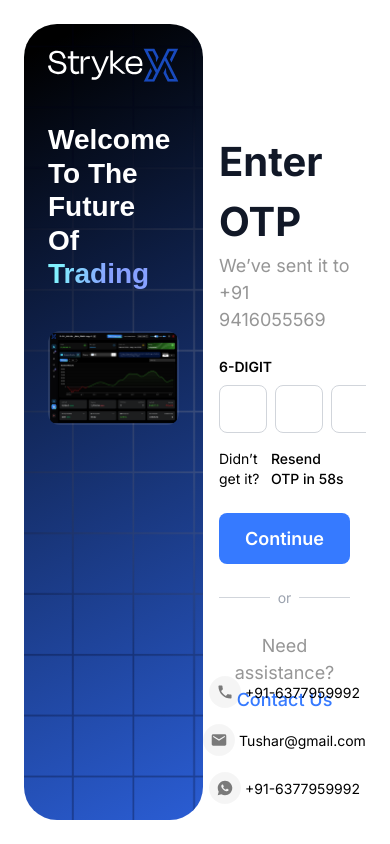
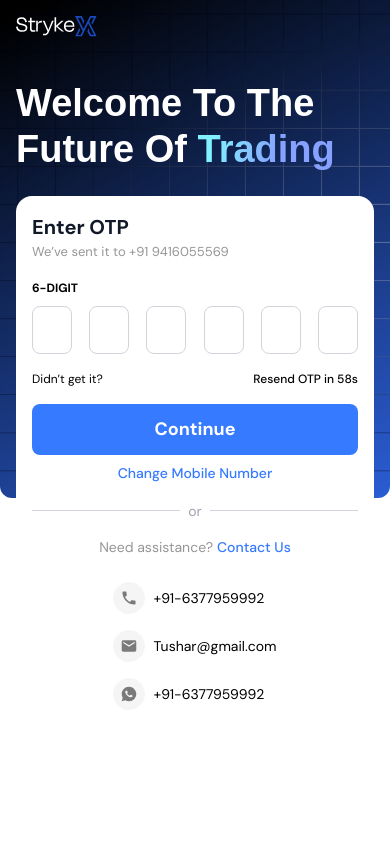
Before and after one commit to vikrantkkkk/stryke-x, a React (Vite) app: page /signin in a window 390 px wide. Both pictures are taken after a click on the button "Get Started". Built offline with nearby package versions, Linux system fonts and the light colour scheme; a web font is replaced by a local one.

Commit message:
mobile responsive signup page completed

```diff
--- a/src/pages/Signin.jsx
+++ b/src/pages/Signin.jsx
@@ -31,7 +31,9 @@
   };
 
   return (
-    <div className="flex w-full min-h-screen max-h-screen overflow-hidden p-6 font-inter">
+    <>
+      {/* desktop */}
+      <div className="md:flex hidden w-full min-h-screen max-h-screen overflow-hidden p-6 font-inter">
         {/* Left Section */}
         <div
           className="flex flex-col justify-start items-start gap-[40px] flex-1 rounded-[33px] max-h-full w-full p-6 relative overflow-hidden"
@@ -199,6 +201,153 @@
           </div>
         </div>
       </div>
+      {/* mobile */}
+      <div className="flex justify-center items-center w-full h-full">
+        <div className="md:hidden flex justify-center items-center  relative w-full h-full">
+          <div
+            className="relative rounded-bl-xl rounded-br-xl"
+            style={{
+              background:
+                "linear-gradient(333.37deg, #3370FF -19.48%, #000000 96.37%)",
+            }}
+          >
+            <img src={vector} alt="vector" className="object-cover" />
+          </div>
+
+          {/* Content overlay */}
+          <div className="absolute top-0 left-0 w-full h-full flex flex-col justify-start items-start gap-6 p-4">
+            <img src={mainlogo} alt="mainlogo" className="h-[21px]" />
+            <p className="font-semibold text-[38px] leading-[120%] text-left font-degular text-white mt-5">
+              Welcome To The Future Of{" "}
+              <span className="inline-block bg-[linear-gradient(280.72deg,_#87A1FF_40.8%,_#81F0FF_87.18%)] bg-clip-text text-transparent">
+                Trading
+              </span>
+            </p>
+
+            <div className="bg-white p-4 w-full rounded-t-[16px] z-50">
+              {step === "mobile" ? (
+                <div className="flex flex-col justify-start items-start gap-2">
+                  <h2 className="text-[20px] font-bold text-[#111827]">
+                    Login / Sign Up
+                  </h2>
+                  <p className="text-[13px] text-[#969696] mb-4">
+                    Please enter your mobile number to continue.
+                  </p>
+
+                  <TextField
+                    id="mobile"
+                    label="Mobile Number"
+                    variant="outlined"
+                    fullWidth
+                    placeholder="+91"
+                    type="tel"
+                    InputLabelProps={{ style: { color: "#4B5563" } }}
+                    InputProps={{ style: { borderRadius: "8px" } }}
+                    sx={{
+                      marginBottom: "16px",
+                      "& .MuiOutlinedInput-root": {
+                        "& fieldset": { borderColor: "#D1D5DB" },
+                        "&:hover fieldset": { borderColor: "#3370FF" },
+                        "&.Mui-focused fieldset": { borderColor: "#3370FF" },
+                      },
+                    }}
+                  />
+
+                  <button
+                    onClick={() => {
+                      setStep("otp");
+                      setTimer(60);
+                    }}
+                    className="w-full bg-[#367AFF] hover:bg-[#1F50CC] text-white font-semibold py-3 rounded-lg text-[14px]"
+                  >
+                    Get Started
+                  </button>
+                </div>
+              ) : (
+                <>
+                  <h2 className="text-[20px] font-bold text-[#111827]">
+                    Enter OTP
+                  </h2>
+                  <p className="text-[13px] text-[#969696] mb-4">
+                    We’ve sent it to +91 9416055569
+                  </p>
+
+                  <p className="text-[12px] text-[#000000] font-semibold leading-[20px] mb-2">
+                    6-DIGIT
+                  </p>
+
+                  <div className="flex justify-between gap-2 mb-4">
+                    {otp.map((digit, index) => (
+                      <input
+                        key={index}
+                        id={`otp-${index}`}
+                        type="text"
+                        inputMode="numeric"
+                        maxLength={1}
+                        value={digit}
+                        onChange={(e) => handleOtpChange(e.target.value, index)}
+                        className="w-10 h-12 border border-gray-300 rounded-lg text-center text-xl focus:outline-none focus:ring-2 focus:ring-[#367AFF]"
+                      />
+                    ))}
+                  </div>
+
+                  <div className="flex justify-between text-[12px] mb-4">
+                    <span className="text-black">Didn’t get it?</span>
+                    <span className="font-medium text-black">
+                      Resend OTP in {timer}s
+                    </span>
+                  </div>
+
+                  <button
+                    className="w-full bg-[#367AFF] hover:bg-[#1F50CC] text-white font-semibold py-3 rounded-lg text-[18px]"
+                    onClick={() => alert("OTP Submitted")}
+                  >
+                    Continue
+                  </button>
+
+                  <button
+                    className="w-full text-[#367AFF] font-medium text-[14px] mt-2"
+                    onClick={() => setStep("mobile")}
+                  >
+                    Change Mobile Number
+                  </button>
+                </>
+              )}
+
+              <div className="flex items-center my-4">
+                <hr className="flex-1 border-gray-300" />
+                <span className="px-2 text-sm text-gray-400">or</span>
+                <hr className="flex-1 border-gray-300" />
+              </div>
+
+              <p className="text-[14px] text-[#969696] text-center">
+                Need assistance?{" "}
+                <a href="#" className="text-[#367AFF] font-medium">
+                  Contact Us
+                </a>
+              </p>
+
+              <div className="flex flex-col justify-center items-center  gap-2 mt-6 text-sm text-[#000000]">
+                <div className="flex flex-col justify-start items-start gap-4">
+                  <div className="flex items-center gap-2">
+                    <img src={phonenew} alt="phone" />
+                    <span>+91-6377959992</span>
+                  </div>
+                  <div className="flex items-center gap-2">
+                    <img src={mailnew} alt="mail" />
+                    <span>Tushar@gmail.com</span>
+                  </div>
+                  <div className="flex items-center gap-2">
+                    <img src={whatsappnew} alt="whatsapp" />
+                    <span>+91-6377959992</span>
+                  </div>
+                </div>
+              </div>
+            </div>
+          </div>
+        </div>
+      </div>
+    </>
   );
 };
 
```
Lines whose indentation alone changed are shown as unchanged.
